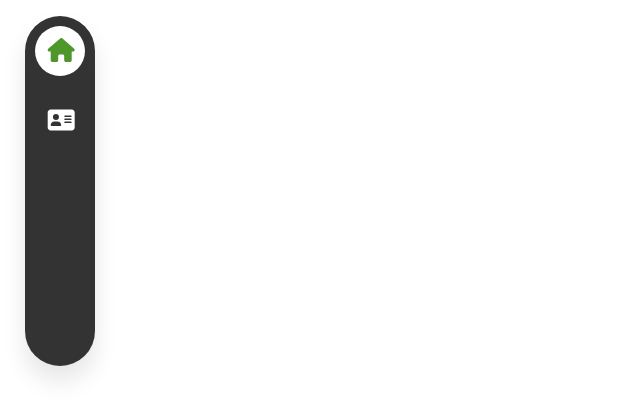
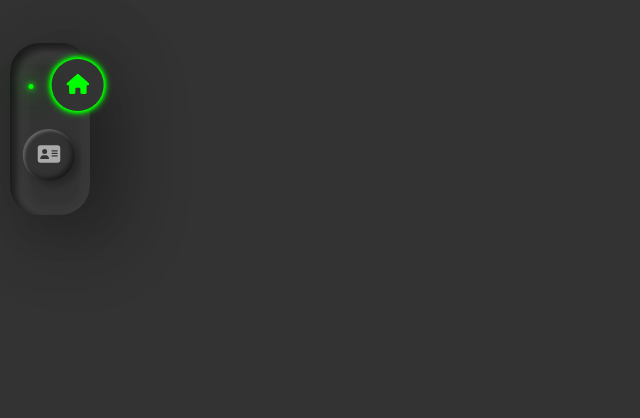
Before and after one commit to hikdul/briefcase, a React (Create React App) app: page / in a window 1280 px wide. Shown: the top 418 px of the page, without its empty margins (0-640 px from the left). Built offline with nearby package versions, Linux system fonts and the light colour scheme.

Commit message:
Terminando cambios para la visualizacion de la nav

```diff
--- a/src/App.css
+++ b/src/App.css
@@ -3,6 +3,8 @@
     margin: 0;
     padding: 0;
     box-sizing: border-box;
+    background-color:#333;
+    height: 100vh;
 }
 
 .App-logo {
--- a/src/components/layout/Layout.tsx
+++ b/src/components/layout/Layout.tsx
@@ -1,35 +1,12 @@
-import { FontAwesomeIcon } from "@fortawesome/react-fontawesome";
-import { faHome, faAddressCard } from "@fortawesome/free-solid-svg-icons";
-import './css/NavigationBar.css'
 
 // todo: hacer que los botones se vean como undidos
 // todo: definir y generar los botones; segun sean necesarios
 // todo: generar una lista o clase que cuando un elemento este activo, se apliquen todas las clases que indiquen esto. asi es mas simple para trabajar con js
 
+import { NavigationBar } from "./components/NavigationBar";
+
 export const Layout = () => {
   return (
-    <section className=".navigationBar">
-      <div className="navigation">
-        <ul>
-          <li className="list active">
-            <a className="link" >
-              <span className="icon">
-                <FontAwesomeIcon className="image" icon={faHome} />
-              </span>
-              <span className="title">Home</span>
-            </a>
-          </li>
-          <li className="list">
-            <a className="link" >
-              <span className="icon">
-                <FontAwesomeIcon className="image" icon={faAddressCard} />
-              </span>
-              <span className="title">About</span>
-            </a>
-          </li>
-          <div className="indicator"></div>
-        </ul>
-      </div>
-    </section>
+  <NavigationBar/>
   );
 };
--- /dev/null
+++ b/src/components/layout/components/ButtonNavBar.tsx
@@ -0,0 +1,40 @@
+import { IconDefinition } from "@fortawesome/fontawesome-common-types";
+import { FontAwesomeIcon } from "@fortawesome/react-fontawesome";
+import { useEffect, useState } from "react";
+import "../css/ButtonNavBar.css";
+
+//TODO: con el active tiene que venir el indicador
+
+export const ButtonNavBar = ({
+  icon,
+  title,
+  activeClass,
+}: buttonNavBarProps) => {
+  const [liClass, setLiClass] = useState<string>("list");
+
+  useEffect(() => {
+    if (activeClass) setLiClass("list active");
+    if (!activeClass) setLiClass("list");
+  }, [activeClass]);
+
+  return (
+    <li className={liClass}>
+      <a className="link">
+        <span className="icon">
+          <FontAwesomeIcon className="image" icon={icon} />
+        </span>
+        <span className="title">{title}</span>
+      </a>
+    </li>
+  );
+};
+
+interface buttonNavBarProps {
+  icon: IconDefinition;
+  title: string;
+  activeClass?: boolean;
+}
+
+ButtonNavBar.defaultProps = {
+  activeClass: false,
+};
--- /dev/null
+++ b/src/components/layout/components/NavigationBar.tsx
@@ -0,0 +1,17 @@
+import { FontAwesomeIcon } from "@fortawesome/react-fontawesome";
+import { faHome, faAddressCard } from "@fortawesome/free-solid-svg-icons";
+import "../css/NavigationBar.css";
+import { ButtonNavBar } from "./ButtonNavBar";
+
+export const NavigationBar = () => {
+  return (
+    <section className=".navigationBar">
+      <div className="navigation">
+        <ul>
+          <ButtonNavBar icon={faHome} activeClass={true} title='Home'/>
+          <ButtonNavBar icon={faAddressCard} activeClass={false} title='About'/>
+        </ul>
+      </div>
+    </section>
+  );
+};
--- /dev/null
+++ b/src/components/layout/css/ButtonNavBar.css
@@ -0,0 +1,117 @@
+
+.navigation ul li
+{
+    position: relative;
+    list-style: none;
+    width: 70px;
+    height: 70px;
+    z-index: 1;
+}
+
+.navigation ul li::after
+{
+ content:"";
+    position: absolute;
+    top:25px;
+    left: -35%;
+    transform: translateX(-50%);
+    width: 5px;
+    height: 5px;
+    background: transparent;
+    border-radius: 50%;
+    transition: .5s;
+}
+
+.navigation ul li.active::after
+{
+    background: #0f0;
+    box-shadow: 0 0 5px #0f0,
+    0 0 10px #0f0,
+    0 0 20px #0f0,
+    0 0 30px #0f0,
+    0 0 40px #0f0,
+    0 0 50px #0f0;
+}
+
+.navigation ul li .link
+{
+    position: relative;
+    display: flex;
+    justify-content: center;
+    align-items: center;
+    width: 100%;
+    text-align: center;
+    color: #aaa;
+    font-weight: 500;
+    margin-left: -15px;
+}
+/*todo: generar circulo de color que paresca undido*/
+
+.navigation ul li .link .icon
+{
+    position: relative;
+    display: block;
+    padding: 15px;
+    text-align: center;
+    border-radius: 50%;
+    background: #333;
+    box-shadow: 5px 5px 7px rgba(0,0,0,.25),
+    inset 2px 2px 3px rgba(255,255,255,.25),
+    inset -3px -3px 5px rgba(0,0,0,.5);
+    transform: translateX(-50%);
+    transition: 0.5s;
+}
+
+.navigation ul li.active .icon
+{
+    /*todo: esto tiene que cambiar por el color mas brillante*/
+    color: #0f0;
+    transform: translateX(5%);
+    box-shadow: 0 0 3px #0f0,
+    0 0 4px #0f0,
+    0 0 5px #0f0,
+    0 0 7px #0f0,
+    0 0 10px #0f0;
+}
+
+.navigation ul li .link .icon .image
+{
+    font-size: 20px;
+
+}
+/*todo: verificar por que no sale el texto*/
+.navigation ul li .link .title
+{
+    position: absolute;
+    top: 50%;
+    left: 130px;
+    background: #333;
+    transform: translateY(-10%);
+    padding: 5px 10px;
+    border-radius: 6px;
+    transition: .5s;
+    box-shadow: 0 5px 15px rgba(0, 0, 0, 0.1);
+    opacity: 0;
+    visibility: hidden;
+}
+
+.navigation ul li:hover .link .title
+{
+    opacity: 1;
+    visibility: visible;
+    transform: translateX(-63px) translateY(-50%);
+}
+/*
+.navigation ul li .link .title::before
+{
+    content: '';
+    position: absolute;
+    width: 12px;
+    height: 12px;
+    background: #fff;
+    left: -8px;
+    top: 46%;
+    transform: rotate(45deg) translateY(-50%);
+    border-radius: 2px;
+}
+*/
--- a/src/components/layout/css/NavigationBar.css
+++ b/src/components/layout/css/NavigationBar.css
@@ -12,177 +12,28 @@
 .navigation
 {
     position: relative;
-    width: 70px;
-    margin-left: 25px;
-    height: 350px;
-    background-color: #333;
-    border-radius: 35px;
-    box-shadow: 0 15px 25px rgba(0, 0, 0, 0.1);
+    width: 80px;
+    margin-left: 10px;
+    height: 100%;
+    background: #333;
+    box-shadow: 25px 25px 75px rgba(0,0,0,.25),
+    10px 10px 70px rgba(0,0,0,.25),
+    inset 5px 5px 10px rgba(0,0,0,.5),
+    inset 5px 5px 20px rgba(255,255,255,.2),
+    inset 5px 5px 10px rgba(0,0,0,.75);
+    border-radius: 30px;
+    display: flex;
+    justify-content: center;
+    align-items: center;
+    transform: translateY(25%);
 }
+
 .navigation ul
 {
     position: relative;
-    top: 0;
-    left: 0;
+    margin-left: 40px;
     width: 100%;
+    height: 100%;
     display: flex;
     flex-direction: column;
 }
-
-.navigation ul li
-{
-    position: relative;
-    list-style: none;
-    width: 70px;
-    height: 70px;
-    z-index: 1;
-}
-
-.navigation ul li .link
-{
-    position: relative;
-    display: flex;
-    justify-content: center;
-    align-items: center;
-    width: 100%;
-    text-align: center;
-    /* todo: este es el color base... separar del color de la imagen y el de la letras*/
-    color: #fff;
-    font-weight: 500;
-    margin-left: -15px;
-}
-/*todo: generar circulo de color que paresca undido*/
-
-.navigation ul li .link .icon
-{
-    position: relative;
-    display: block;
-    transform: translateX(-90%);
-    line-height: 75px;
-    text-align: center;
-    transition: 0.5s;
-}
-
-.navigation ul li.active .icon
-{
-    /*todo: esto tiene que cambiar por el color mas brillante*/
-    color: #4f962b
-}
-
-.navigation ul li .link .icon .image
-{
-    font-size: 24px;
-
-}
-/*todo: verificar por que no sale el texto*/
-.navigation ul li .link .title
-{
-    position: absolute;
-    top: 50%;
-    left: 110px;
-    background: #333;
-    transform: translateY(-10%);
-    padding: 5px 10px;
-    border-radius: 6px;
-    transition: .5s;
-    box-shadow: 0 5px 15px rgba(0, 0, 0, 0.1);
-    opacity: 0;
-    visibility: hidden;
-}
-
-.navigation ul li:hover .link .title
-{
-    opacity: 1;
-    visibility: visible;
-    transform: translateX(-63px) translateY(-50%);
-}
-/*
-.navigation ul li .link .title::before
-{
-    content: '';
-    position: absolute;
-    width: 12px;
-    height: 12px;
-    background: #fff;
-    left: -8px;
-    top: 46%;
-    transform: rotate(45deg) translateY(-50%);
-    border-radius: 2px;
-}
-*/
-.navigation ul .indicator
-{
-    position: absolute;
-    left: 0;
-    width: 70px;
-    height: 70px;
-    transition: .5s;
-}
-
-.navigation ul .indicator::before
-{
-    content: '';
-    position: absolute;
-    top: 50%;
-    left: 50%;
-    transform: translate(-50%,-50%);
-    width: 50px;
-    height: 50px;
-    background: #fff;
-    border-radius: 50%;
-    transition: .5s;
-}
-
-/*
-.navigation ul li:nth-child(1).active ~ .indicator
-{
-    transform: translateY(calc(70px * 0));
-}
-
-
-.navigation ul li:nth-child(2).active ~ .indicator
-{
-    transform: translateY(calc(70px * 1));
-}
-
-
-.navigation ul li:nth-child(3).active ~ .indicator
-{
-    transform: translateY(calc(70px * 2));
-}
-
-.navigation ul li:nth-child(4).active ~ .indicator
-{
-    transform: translateY(cc(70px * 3));
-}
-
-.navigation ul li:nth-child(5).active ~ .indicator
-{
-    transform: translateY(calc(70px * 4));
-}
-
-
-
-.navigation ul li:nth-child(1).active ~ .indicator::before
-{
-    background: #333;
-}
-
-.navigation ul li:nth-child(2).active ~ .indicator::before
-{
-    background: #66175f;
-}
-.navigation ul li:nth-child(3).active ~ .indicator::before
-{
-    background: #375cc2;
-}
-.navigation ul li:nth-child(4).active ~ .indicator::before
-{
-    background: #316c3d;
-}
-.navigation ul li:nth-child(5).active ~ .indicator::before
-{
-    background: #ae681d;
-}
-
-*/
```
